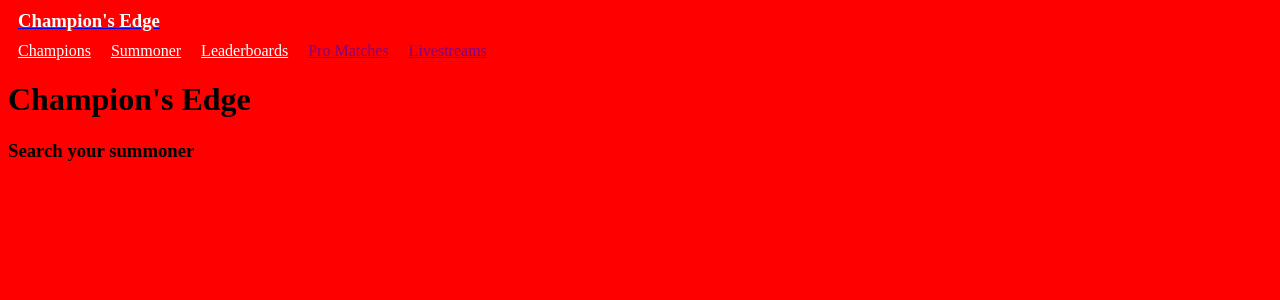
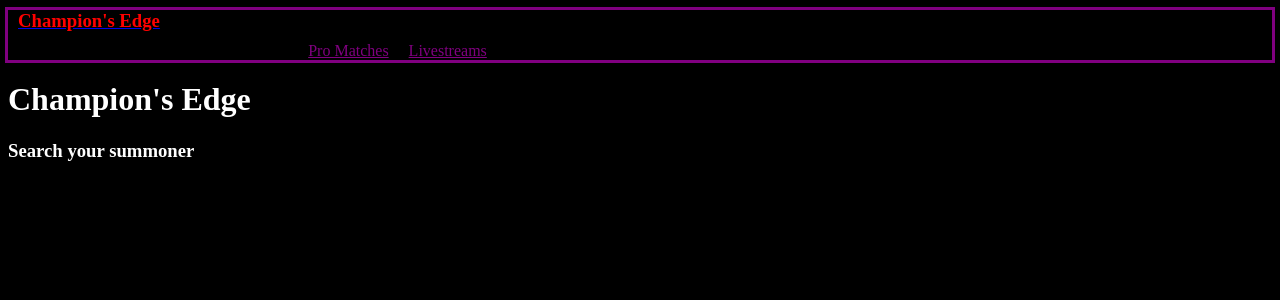
Before and after one commit to edenhack/champions-edge-project-3, a React (Create React App) app in the folder client/: page / in a window 1280 px wide. Shown: the top 300 px of the page. Built offline with nearby package versions, Linux system fonts and the light colour scheme; the HTML template or start-up script is replaced by a standard one.

Commit message:
style work for navbar and homepage

```diff
--- a/client/src/components/NavBar/Nav.css
+++ b/client/src/components/NavBar/Nav.css
@@ -1,10 +1,16 @@
+.navbar {
+    outline-style:solid;
+    outline-color: purple;
+    margin-bottom: 10px;
+}
+
 .navbar-brand h3{
-  color:white;
+  color:red;
   margin: 10px;
 }
 
 .navbar-item{
-  color:white;
+  color:black;
   margin: 10px;
 }
 
@@ -16,3 +22,7 @@ a:hover{
   color:purple;
   margin: 10px;
 }
+
+body {
+  color: white;
+}
--- a/client/src/components/NavBar/Nav.js
+++ b/client/src/components/NavBar/Nav.js
@@ -3,7 +3,7 @@ import "./Nav.css";
 
 function Nav() {
     return (
-        <nav className = "navbar navbar-expand-lg navbar-dark bg-dark">
+        <nav className = "navbar navbar-expand-lg navbar-dark bg-light">
             <a className = "navbar-brand" href="/">
                 <h3>Champion's Edge</h3>
             </a>
--- a/client/src/pages/Home/Home.css
+++ b/client/src/pages/Home/Home.css
@@ -1,3 +1,3 @@
 body{
-  background-color: red;
+  background-color: black;
 }
```
